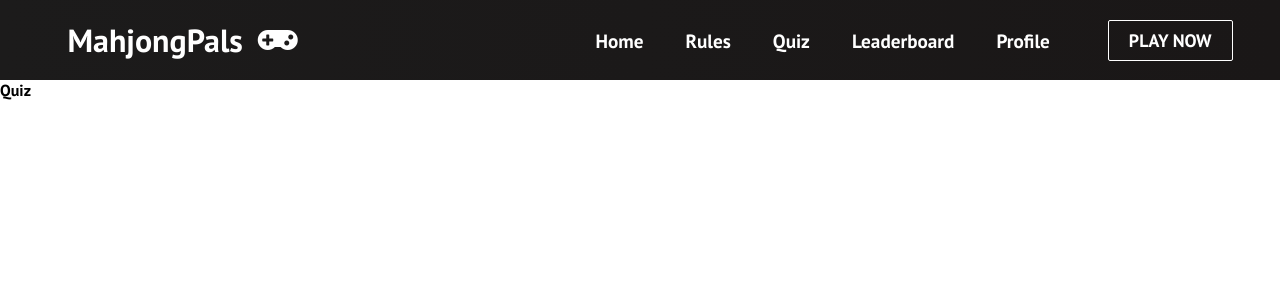
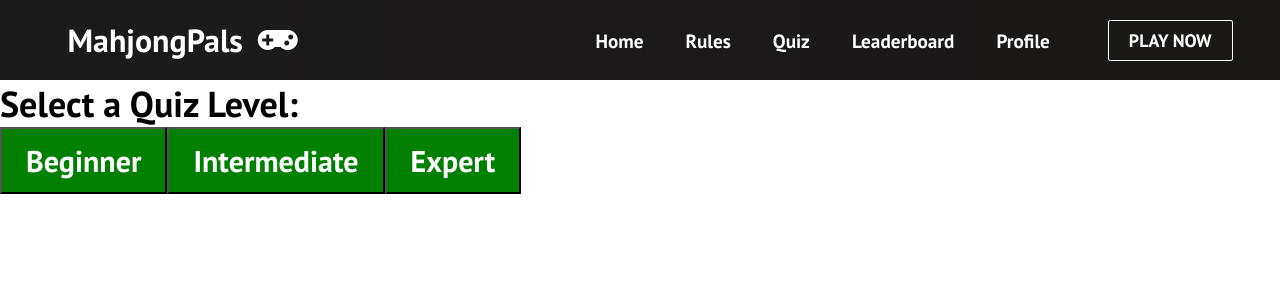
Before and after one commit to SumDumPhuc/MahjongPals, a React (Create React App) app: page /quiz in a window 1280 px wide. Shown: the top 300 px of the page. Built offline with nearby package versions, Linux system fonts and the light colour scheme.

Commit message:
Fixed Font Size

```diff
--- a/src/components/AuthDetails.js
+++ b/src/components/AuthDetails.js
@@ -1,5 +1,5 @@
 import React, { useEffect, useState } from 'react';
-import { auth } from '../Firebase';
+import { auth } from '../firebase';
 import { onAuthStateChanged, signOut } from 'firebase/auth';
 
 const AuthDetails = () => {
--- a/src/components/pages/Quiz.css
+++ b/src/components/pages/Quiz.css
@@ -12,16 +12,16 @@
     padding: 10px 20px;
   }
 
-  h2 {
+  g2 {
     font-size: 36px;
     margin-bottom: 15px;
   }
 
-  h3 {
+  g3 {
     font-size: 35px;
   }
 
-  h4 {
+  g4 {
     font-size: 20px;
     margin-bottom: 20px;
   }
--- a/src/components/pages/Quiz.js
+++ b/src/components/pages/Quiz.js
@@ -157,8 +157,52 @@ const Quiz = () => {
     alert(`Your score is: ${score}/${selectedQuiz.questions.length}!`);
   };
   return (
-    <div>Quiz</div>
-  )
-}
+    <div>
+      <g2>Select a Quiz Level:</g2>
+      <div>
+        {quizzes.map((quiz, index) => (
+          <button
+            key={index}
+            className="quiz-level-button"
+            onClick={() => setSelectedQuiz(quiz)}
+          >
+            {quiz.level}
+          </button>
+        ))}
+      </div>
+
+      {selectedQuiz && (
+        <div>
+          <g3>{selectedQuiz.level} Quiz</g3>
+          {selectedQuiz.questions.map((question, index) => (
+            <div className="question" key={index}>
+  <div className="question-image">
+    {question.image && <img src={question.image} alt="Question" />}
+  </div>
+  <g4>{index + 1}. {question.question}</g4>
+  <div className="options">
+    {question.options.map((option, optionIndex) => (
+      <div
+        className={`option ${answers[index] === optionIndex ? 'selected' : ''}`}
+        key={optionIndex}
+        onClick={() => handleOptionSelect(index, optionIndex)}
+      >
+        <div className="selection-bubble"></div>
+        {option}
+      </div>
+    ))}
+  </div>
+</div>
+
+
+          ))}
+          <button className="submit-button" onClick={submitQuiz}>
+            Submit Quiz
+          </button>
+        </div>
+      )}
+    </div>
+  );
+};
 
 export default Quiz;
--- a/src/components/pages/SignIn.js
+++ b/src/components/pages/SignIn.js
@@ -1,7 +1,7 @@
 import React, { useState } from 'react'
 import { Form, Button, Card } from 'react-bootstrap'
 import './SignUp.css';
-import { auth } from '../../Firebase';
+import { auth } from '../../firebase';
 import { signInWithEmailAndPassword } from 'firebase/auth';
 import AuthDetails from '../AuthDetails';
 
--- a/src/components/pages/SignUp.js
+++ b/src/components/pages/SignUp.js
@@ -3,7 +3,7 @@ import { Form, Button, Card } from 'react-bootstrap'
 import './SignUp.css';
 import {Link} from 'react-router-dom';
 import { createUserWithEmailAndPassword } from 'firebase/auth';
-import { auth } from '../../Firebase';
+import { auth } from '../../firebase';
 import AuthDetails from '../AuthDetails';
 
 const SignUp = () => {
```
